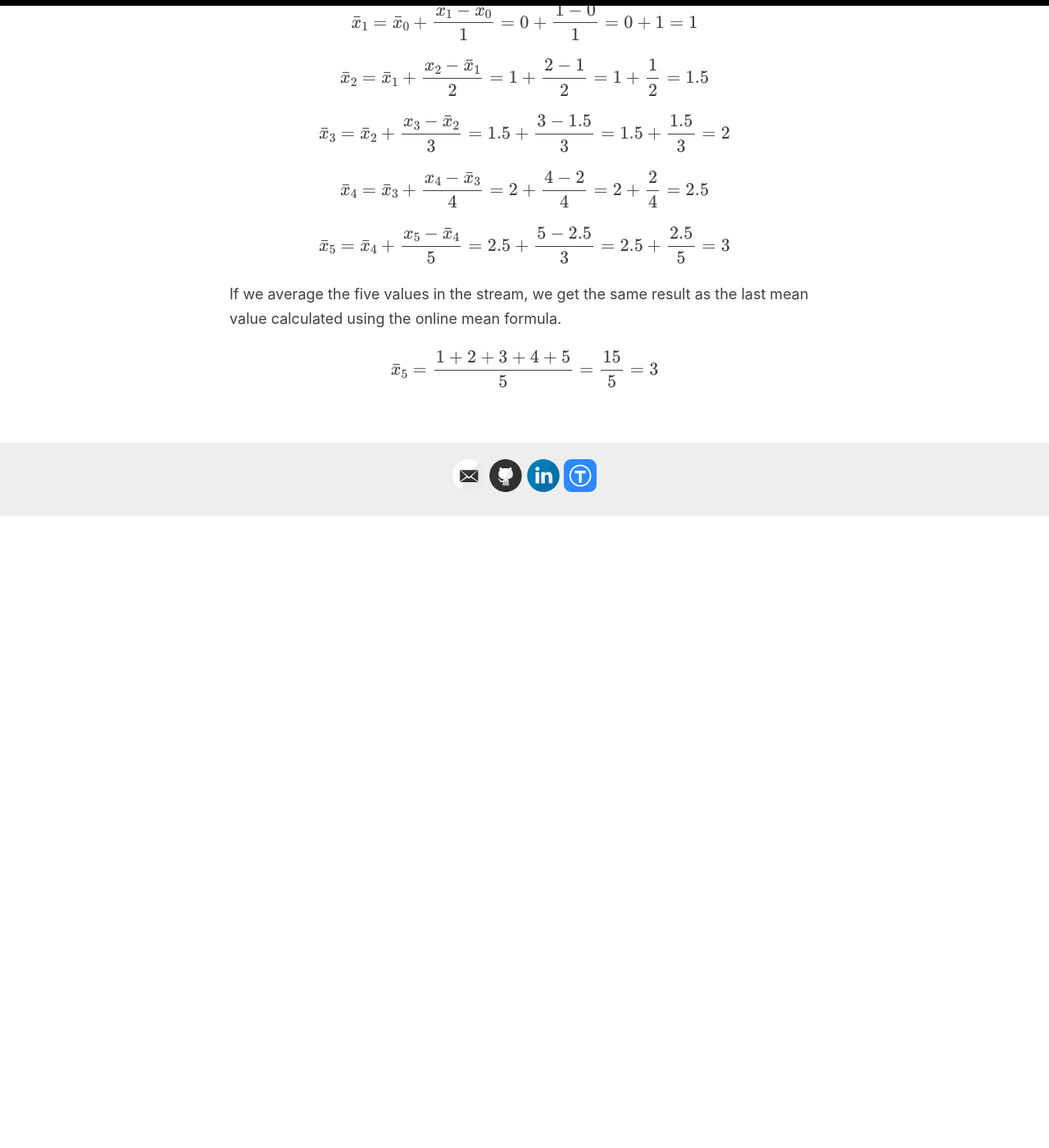
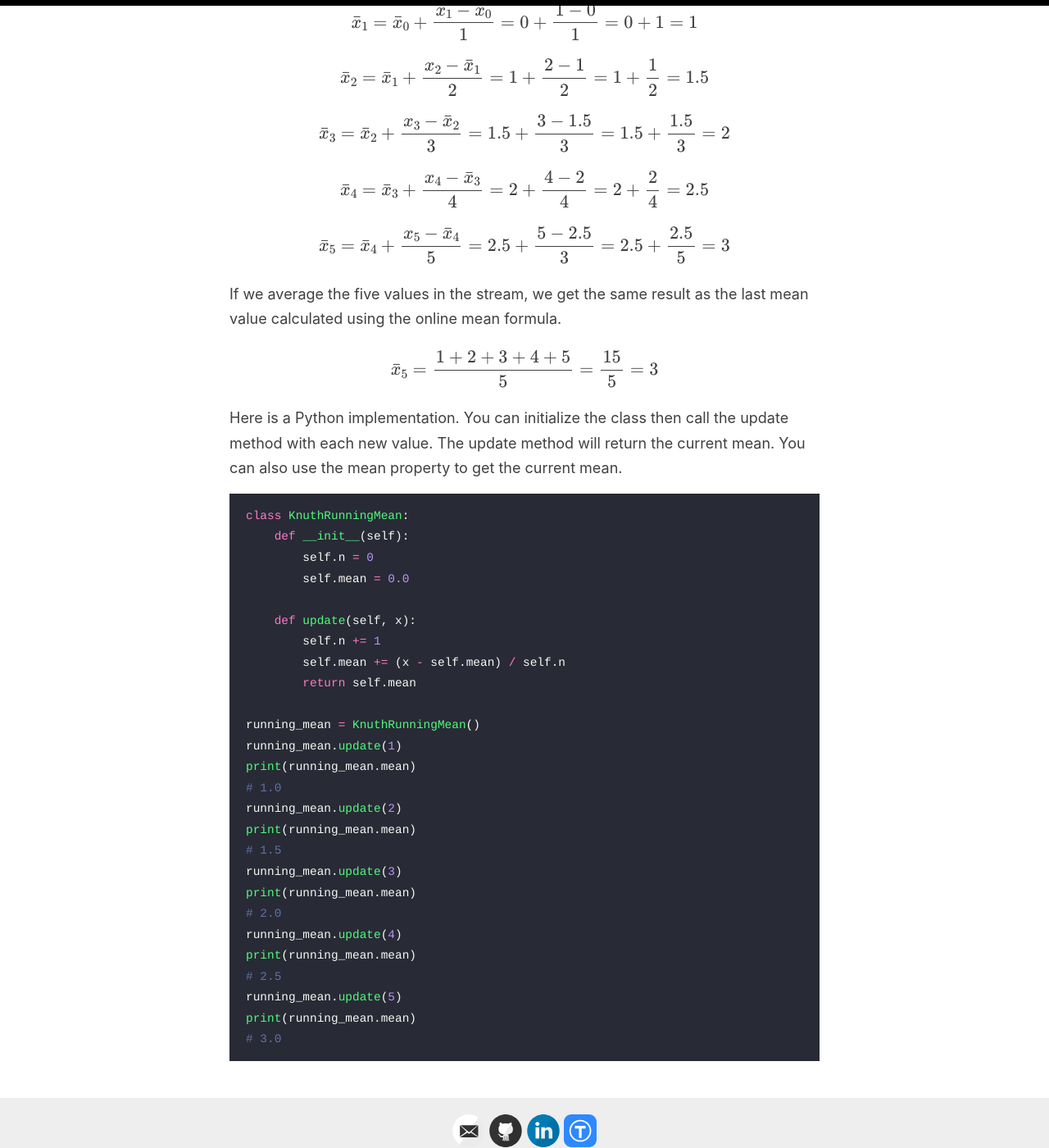
Before and after one commit to RTnhN/RTnhN.github.io, a Jekyll site: the page built from _posts/2024-7-23-Derivation of Knuth Online Mean.md, in a window 1280 px wide and 1400 px high, scrolled down 1858 px. Shown: the whole window at 82% size. Built offline with Jekyll 4.4.1, drawn with Linux system fonts in a browser that asks for light colours; formulas are drawn with MathJax 3; before the commit the page ends 2488 px from its top, so only the background shows below that.

Commit message:
Add python code to knuth mean post

````diff
--- a/_posts/2024-7-23-Derivation of Knuth Online Mean.md
+++ b/_posts/2024-7-23-Derivation of Knuth Online Mean.md
@@ -60,3 +60,34 @@ $$ \bar{x}_5 =  \bar{x}_{4} + \frac{x_5 - \bar{x}_{4}}{5} = 2.5 + \frac{5 - 2.5}
 If we average the five values in the stream, we get the same result as the last mean value calculated using the online mean formula.
 
 $$ \bar{x}_5 =   \frac{1+2+3+4+5}{5} = \frac{15}{5} = 3 $$
+
+Here is a Python implementation. You can initialize the class then call the update method with each new value. The update method will return the current mean. You can also use the mean property to get the current mean.
+
+``` python
+class KnuthRunningMean:
+    def __init__(self):
+        self.n = 0
+        self.mean = 0.0
+
+    def update(self, x):
+        self.n += 1
+        self.mean += (x - self.mean) / self.n
+        return self.mean
+
+running_mean = KnuthRunningMean()
+running_mean.update(1)
+print(running_mean.mean)
+# 1.0
+running_mean.update(2)
+print(running_mean.mean)
+# 1.5
+running_mean.update(3)
+print(running_mean.mean)
+# 2.0
+running_mean.update(4)
+print(running_mean.mean)
+# 2.5
+running_mean.update(5)
+print(running_mean.mean)
+# 3.0
+```
````
